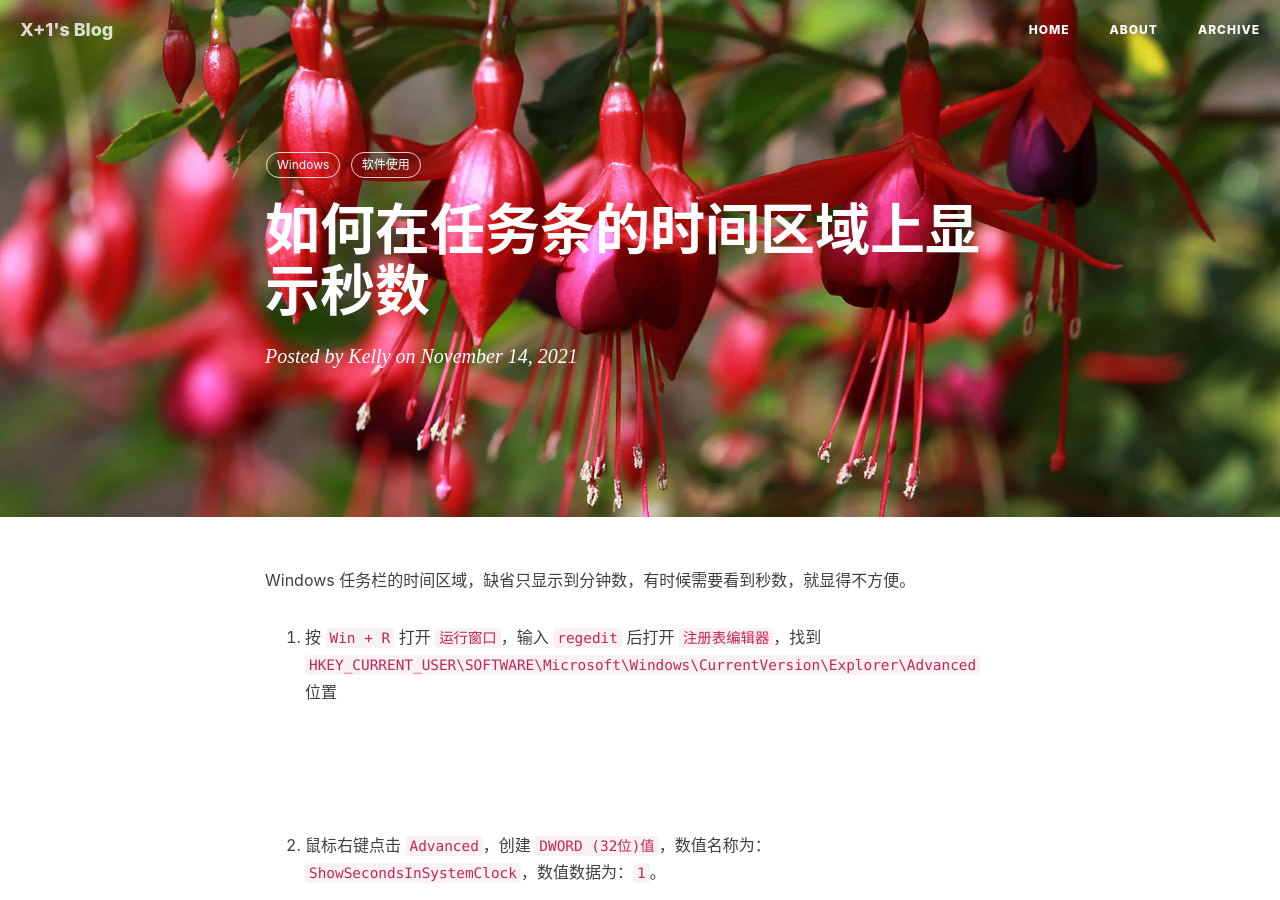
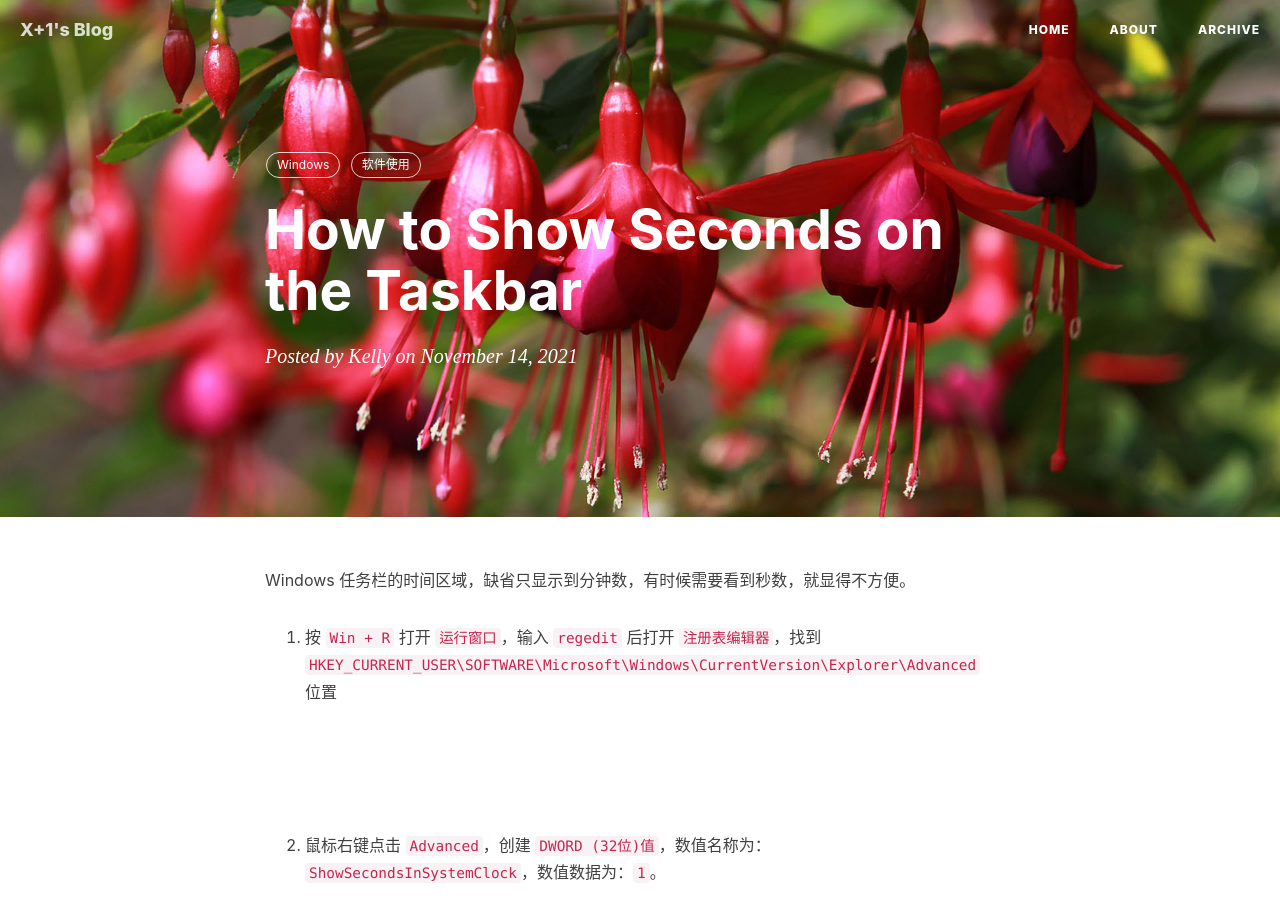
Before and after one commit to kellyxu-com/blog, a Jekyll site: the page built from _posts/2021-11-15-how-to-show-seconds-on-the-taskbar.markdown, in a window 1280 px wide and 900 px high. Built offline with Jekyll 4.4.1, drawn with Linux system fonts in a browser that asks for light colours; nearby versions of some CDN libraries; comment, search, counter and statistics services are not loaded.

Commit message:
Update 2021-11-15-how-to-show-seconds-on-the-taskbar.markdown

```diff
--- a/_posts/2021-11-15-how-to-show-seconds-on-the-taskbar.markdown
+++ b/_posts/2021-11-15-how-to-show-seconds-on-the-taskbar.markdown
@@ -1,6 +1,6 @@
 ---
 layout: post
-title: 如何在任务条的时间区域上显示秒数
+title: How to Show Seconds on the Taskbar
 author: Kelly
 tags: [Windows, 软件使用]
 date: 2021-11-15 01:33:33 +0800
```
